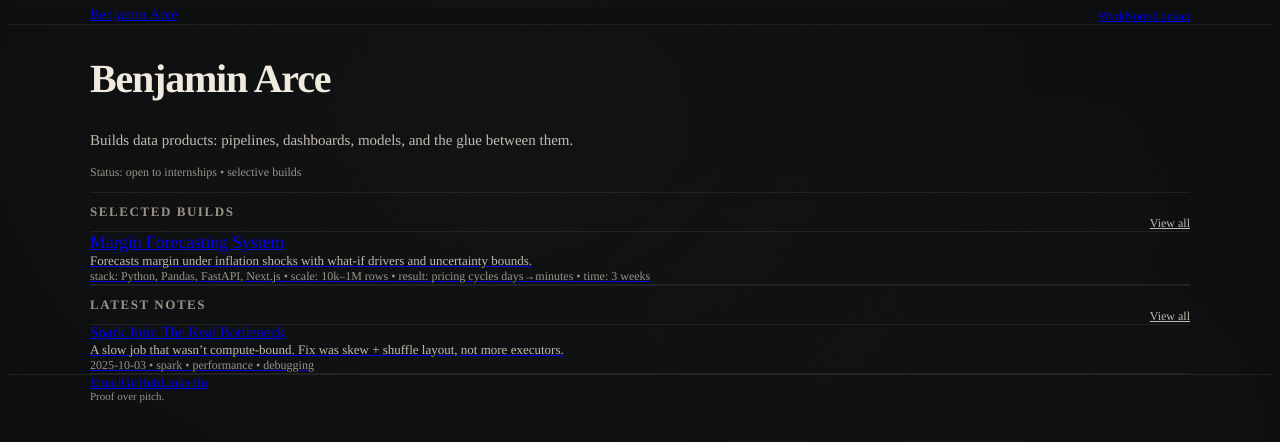
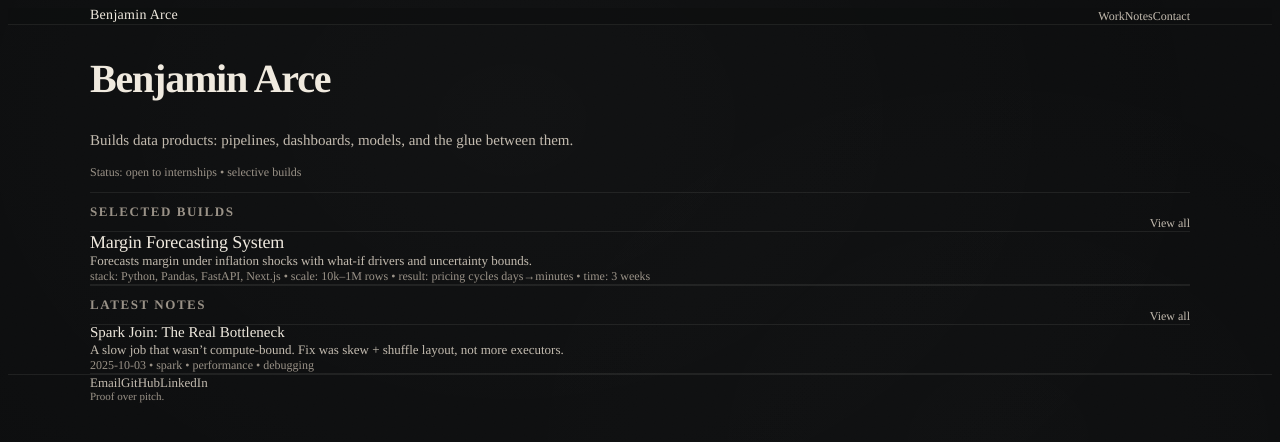
Before and after one commit to benjaminarce-cloud/arcev2-portfolio, a Next.js app: page / in a window 1280 px wide. Shown: the top 442 px of the page. Built offline with nearby package versions, Linux system fonts and the light colour scheme.

Commit message:
Update globals.css

```diff
--- a/src/app/globals.css
+++ b/src/app/globals.css
@@ -39,6 +39,16 @@ body {
     radial-gradient(1600px 1200px at 50% 50%, rgba(0,0,0,0.0) 58%, rgba(0,0,0,0.52) 100%);
 }
 
+a { color: inherit; text-decoration: none; }
+
+a:hover { color: var(--text); /* stays subtle */ }
+
+a:focus-visible {
+  outline: 1px solid rgba(29, 75, 58, 0.55);
+  outline-offset: 2px;
+  border-radius: 10px;
+}
+
 .tux-grain {
   position: fixed;
   inset: 0;
```
